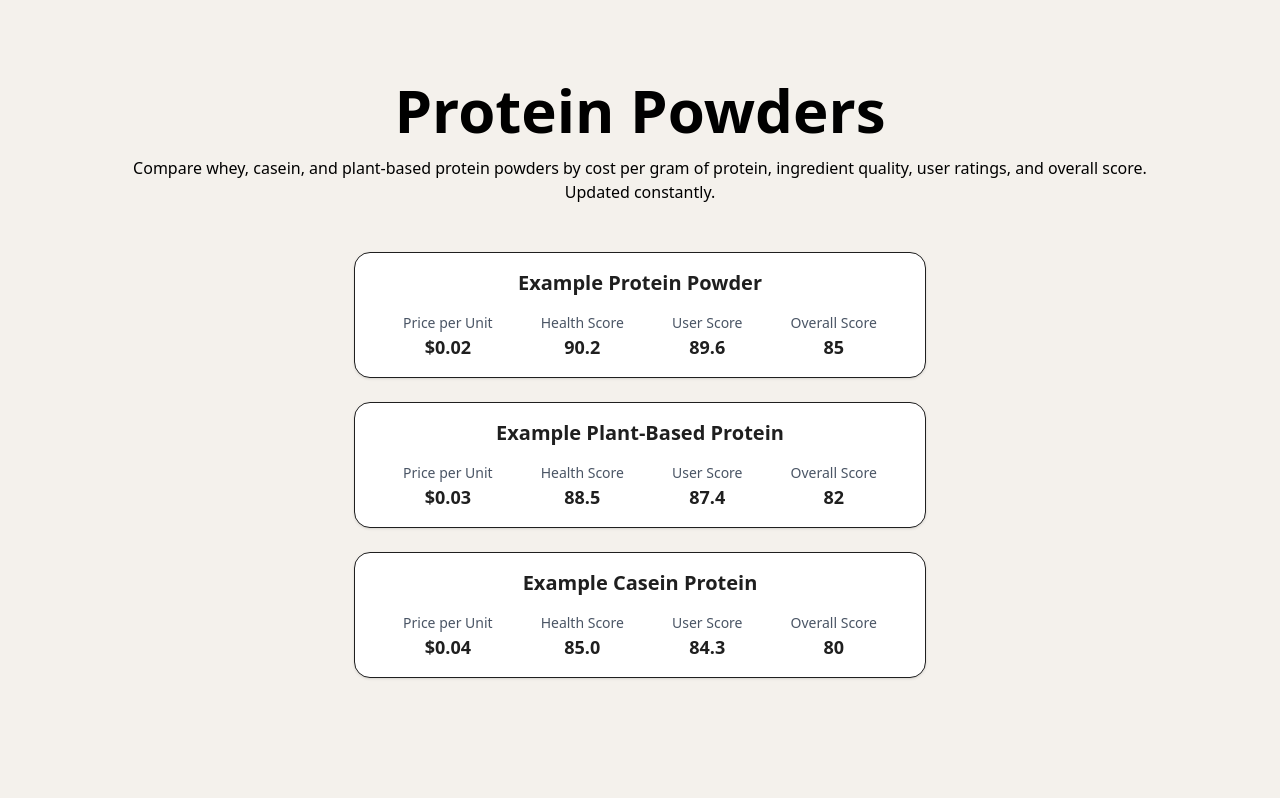
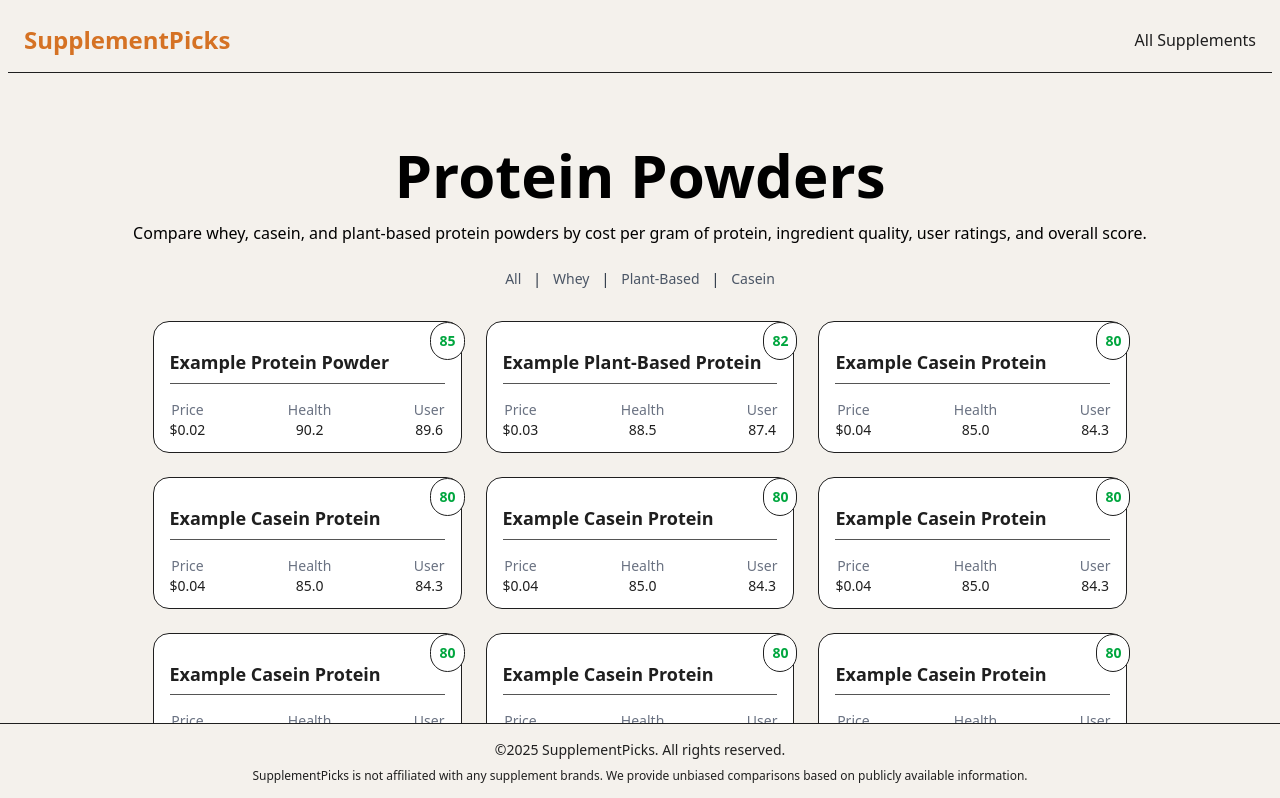
Before and after one commit to OmarAz01/sp-v2, a Next.js app in the folder frontend/: page /protein-powders in a window 1280 px wide. Shown: the top 798 px of the page. Built offline with nearby package versions, Linux system fonts and the light colour scheme.

Commit message:
Product card changes

```diff
--- a/frontend/src/app/layout.js
+++ b/frontend/src/app/layout.js
@@ -1,4 +1,5 @@
 import {Geist, Geist_Mono} from 'next/font/google'
+import Link from 'next/link'
 import './globals.css'
 
 export const metadata = {
@@ -9,7 +10,32 @@ export const metadata = {
 export default function RootLayout({children}) {
   return (
     <html lang='en'>
-      <body className={`bg-background p-2`}>{children}</body>
+      <body className={`bg-background p-2 flex flex-col items-center`}>
+        <header className='w-full max-w-screen-xl mx-auto'>
+          <nav className='flex justify-between items-center w-full px-4 py-4 border-b border-borderColor'>
+            <Link href='/' className='text-2xl font-bold text-brandName'>
+              SupplementPicks
+            </Link>
+            <ul className='flex space-x-6 text-textPrimary'>
+              <li>
+                <Link href='/directory'>All Supplements</Link>
+              </li>
+            </ul>
+          </nav>
+        </header>
+        <main className='max-w-screen-xl mx-auto mb-24'>{children}</main>
+        <footer className='border-t border-borderColor py-4 fixed bottom-0 w-full max-w-screen-xl bg-background z-10'>
+          <div className='max-w-screen-xl mx-auto px-4 text-center text-textPrimary'>
+            <p className='text-sm'>
+              &copy;{new Date().getFullYear()} SupplementPicks. All rights reserved.
+            </p>
+            <p className='text-xs mt-2'>
+              SupplementPicks is not affiliated with any supplement brands. We provide unbiased
+              comparisons based on publicly available information.
+            </p>
+          </div>
+        </footer>
+      </body>
     </html>
   )
 }
--- a/frontend/src/app/protein-powders/page.js
+++ b/frontend/src/app/protein-powders/page.js
@@ -1,18 +1,35 @@
 import SupplementList from '../../components/supplementList'
 
-export default function ProteinPowders({products}) {
+export default function ProteinPowders({searchParams}) {
   return (
     <>
       <div className='flex flex-col w-full items-center text-center'>
-        <div className='flex flex-col items-center mb-12 max-w-screen-lg'>
+        <div className='flex flex-col items-center mb-8 max-w-screen-lg'>
           <h1 className='md:text-6xl text-3xl font-bold mb-4 mt-12 xl:mt-18'>Protein Powders</h1>
           <p>
             Compare whey, casein, and plant-based protein powders by cost per gram of protein,
-            ingredient quality, user ratings, and overall score. Updated constantly.
+            ingredient quality, user ratings, and overall score.
           </p>
+          <div className='flex gap-3 mt-6 text-sm text-gray-600 text-start'>
+            <a href='/protein-powders' className='hover:underline'>
+              All
+            </a>
+            <span className='text-gray-800'>|</span>
+            <a href='/protein-powders?type=whey' className='hover:underline'>
+              Whey
+            </a>
+            <span className='text-gray-800'>|</span>
+            <a href='/protein-powders?type=plant' className='hover:underline'>
+              Plant-Based
+            </a>
+            <span className='text-gray-800'>|</span>
+            <a href='/protein-powders?type=casein' className='hover:underline'>
+              Casein
+            </a>
+          </div>
         </div>
         <div className='flex flex-col items-center w-full max-w-screen-lg'>
-          <SupplementList supplementName='protein powder' />
+          <SupplementList supplementName='protein powder' filters={searchParams} />
         </div>
       </div>
     </>
--- a/frontend/src/components/supplementList.jsx
+++ b/frontend/src/components/supplementList.jsx
@@ -48,46 +48,239 @@ async function fetchProducts(supplementName) {
       link: 'https://example.com/product3',
       overall: 80,
     },
+    {
+      name: 'Example Casein Protein',
+      ingredients: ['Micellar Casein', 'Natural Flavors', 'Stevia'],
+      pricePerUnit: 0.04,
+      healthScore: 85.0,
+      userScore: 84.3,
+      link: 'https://example.com/product3',
+      overall: 80,
+    },
+    {
+      name: 'Example Casein Protein',
+      ingredients: ['Micellar Casein', 'Natural Flavors', 'Stevia'],
+      pricePerUnit: 0.04,
+      healthScore: 85.0,
+      userScore: 84.3,
+      link: 'https://example.com/product3',
+      overall: 80,
+    },
+    {
+      name: 'Example Casein Protein',
+      ingredients: ['Micellar Casein', 'Natural Flavors', 'Stevia'],
+      pricePerUnit: 0.04,
+      healthScore: 85.0,
+      userScore: 84.3,
+      link: 'https://example.com/product3',
+      overall: 80,
+    },
+    {
+      name: 'Example Casein Protein',
+      ingredients: ['Micellar Casein', 'Natural Flavors', 'Stevia'],
+      pricePerUnit: 0.04,
+      healthScore: 85.0,
+      userScore: 84.3,
+      link: 'https://example.com/product3',
+      overall: 80,
+    },
+    {
+      name: 'Example Casein Protein',
+      ingredients: ['Micellar Casein', 'Natural Flavors', 'Stevia'],
+      pricePerUnit: 0.04,
+      healthScore: 85.0,
+      userScore: 84.3,
+      link: 'https://example.com/product3',
+      overall: 80,
+    },
+    {
+      name: 'Example Casein Protein',
+      ingredients: ['Micellar Casein', 'Natural Flavors', 'Stevia'],
+      pricePerUnit: 0.04,
+      healthScore: 85.0,
+      userScore: 84.3,
+      link: 'https://example.com/product3',
+      overall: 80,
+    },
+    {
+      name: 'Example Casein Protein',
+      ingredients: ['Micellar Casein', 'Natural Flavors', 'Stevia'],
+      pricePerUnit: 0.04,
+      healthScore: 85.0,
+      userScore: 84.3,
+      link: 'https://example.com/product3',
+      overall: 80,
+    },
+    {
+      name: 'Example Casein Protein',
+      ingredients: ['Micellar Casein', 'Natural Flavors', 'Stevia'],
+      pricePerUnit: 0.04,
+      healthScore: 85.0,
+      userScore: 84.3,
+      link: 'https://example.com/product3',
+      overall: 80,
+    },
+    {
+      name: 'Example Casein Protein',
+      ingredients: ['Micellar Casein', 'Natural Flavors', 'Stevia'],
+      pricePerUnit: 0.04,
+      healthScore: 85.0,
+      userScore: 84.3,
+      link: 'https://example.com/product3',
+      overall: 80,
+    },
+    {
+      name: 'Example Casein Protein',
+      ingredients: ['Micellar Casein', 'Natural Flavors', 'Stevia'],
+      pricePerUnit: 0.04,
+      healthScore: 85.0,
+      userScore: 84.3,
+      link: 'https://example.com/product3',
+      overall: 80,
+    },
+    {
+      name: 'Example Casein Protein',
+      ingredients: ['Micellar Casein', 'Natural Flavors', 'Stevia'],
+      pricePerUnit: 0.04,
+      healthScore: 85.0,
+      userScore: 84.3,
+      link: 'https://example.com/product3',
+      overall: 80,
+    },
+    {
+      name: 'Example Casein Protein',
+      ingredients: ['Micellar Casein', 'Natural Flavors', 'Stevia'],
+      pricePerUnit: 0.04,
+      healthScore: 85.0,
+      userScore: 84.3,
+      link: 'https://example.com/product3',
+      overall: 79,
+    },
+    {
+      name: 'Example Casein Protein',
+      ingredients: ['Micellar Casein', 'Natural Flavors', 'Stevia'],
+      pricePerUnit: 0.04,
+      healthScore: 85.0,
+      userScore: 84.3,
+      link: 'https://example.com/product3',
+      overall: 78,
+    },
+    {
+      name: 'Example Casein Protein',
+      ingredients: ['Micellar Casein', 'Natural Flavors', 'Stevia'],
+      pricePerUnit: 0.04,
+      healthScore: 85.0,
+      userScore: 84.3,
+      link: 'https://example.com/product3',
+      overall: 77,
+    },
+    {
+      name: 'Example Casein Protein',
+      ingredients: ['Micellar Casein', 'Natural Flavors', 'Stevia'],
+      pricePerUnit: 0.04,
+      healthScore: 85.0,
+      userScore: 84.3,
+      link: 'https://example.com/product3',
+      overall: 77,
+    },
+    {
+      name: 'Example Casein Protein',
+      ingredients: ['Micellar Casein', 'Natural Flavors', 'Stevia'],
+      pricePerUnit: 0.04,
+      healthScore: 85.0,
+      userScore: 84.3,
+      link: 'https://example.com/product3',
+      overall: 75,
+    },
+    {
+      name: 'Example Casein Protein',
+      ingredients: ['Micellar Casein', 'Natural Flavors', 'Stevia'],
+      pricePerUnit: 0.04,
+      healthScore: 85.0,
+      userScore: 84.3,
+      link: 'https://example.com/product3',
+      overall: 75,
+    },
+    {
+      name: 'Example Casein Protein',
+      ingredients: ['Micellar Casein', 'Natural Flavors', 'Stevia'],
+      pricePerUnit: 0.04,
+      healthScore: 85.0,
+      userScore: 84.3,
+      link: 'https://example.com/product3',
+      overall: 70,
+    },
+    {
+      name: 'Example Casein Protein',
+      ingredients: ['Micellar Casein', 'Natural Flavors', 'Stevia'],
+      pricePerUnit: 0.04,
+      healthScore: 85.0,
+      userScore: 84.3,
+      link: 'https://example.com/product3',
+      overall: 65,
+    },
+    {
+      name: 'Example Casein Protein',
+      ingredients: ['Micellar Casein', 'Natural Flavors', 'Stevia'],
+      pricePerUnit: 0.04,
+      healthScore: 85.0,
+      userScore: 84.3,
+      link: 'https://example.com/product3',
+      overall: 56,
+    },
   ]
 }
 
-export default async function SupplementList({supplementName}) {
-  const products = await fetchProducts(supplementName)
+export default async function SupplementList({supplementName, filters}) {
+  const sort = filters?.sort || 'overall'
+  const type = filters?.type || 'all'
+  const products = await fetchProducts(supplementName, {sort, type})
 
   return (
-    <div className='grid gap-6 max-w-screen-xl mx-auto px-4'>
-      {products.length === 0 ? (
-        <div className='text-center text-gray-500'>No products found.</div>
-      ) : (
-        products.map((product, idx) => (
+    <>
+      <div className='grid md:gap-6 gap-4 max-w-screen-xl mx-auto px-4 sm:grid-cols-2 lg:grid-cols-3'>
+        {products.map((product, idx) => (
           <div
             key={idx}
-            className='border border-borderColor rounded-2xl px-4 sm:px-12 pt-4 shadow-sm w-fit hover:shadow-lg hover:cursor-pointer transition bg-cardBackground text-textPrimary'
+            className='relative z-1 group border border-borderColor rounded-2xl bg-cardBackground text-textPrimary py-3 px-4'
           >
-            <div className='mb-4'>
-              <h2 className='text-xl font-semibold'>{product.name}</h2>
+            <div
+              className={`absolute top-0 -right-1 z-2 bg-white border border-borderColor text-sm font-semibold p-2 rounded-full ${
+                product.overall >= 80
+                  ? 'text-green-600'
+                  : product.overall >= 75
+                  ? 'text-yellow-600'
+                  : 'text-red-800'
+              }`}
+            >
+              {product.overall}
             </div>
-            <div className='flex flex-row justify-between w-fit space-x-4 sm:space-x-12 items-center mb-4'>
+
+            <h2 className='text-lg text-left mr-4 font-bold mt-4 mb-2 leading-snug'>
+              {product.name}
+            </h2>
+
+            <div className='flex justify-between text-sm text-textSecondary border-t pt-4'>
               <div className='flex flex-col'>
-                <span className='text-sm text-gray-600'>Price per Unit</span>
-                <span className='text-lg font-bold'>${product.pricePerUnit.toFixed(2)}</span>
+                <span className='text-gray-500'>Price</span>
+                <span className='text-textPrimary font-medium'>
+                  ${product.pricePerUnit.toFixed(2)}
+                </span>
               </div>
               <div className='flex flex-col'>
-                <span className='text-sm text-gray-600'>Health Score</span>
-                <span className='text-lg font-bold'>{product.healthScore.toFixed(1)}</span>
+                <span className='text-gray-500'>Health</span>
+                <span className='text-textPrimary font-medium'>
+                  {product.healthScore.toFixed(1)}
+                </span>
               </div>
               <div className='flex flex-col'>
-                <span className='text-sm text-gray-600'>User Score</span>
-                <span className='text-lg font-bold'>{product.userScore.toFixed(1)}</span>
-              </div>
-              <div className='flex flex-col'>
-                <span className='text-sm text-gray-600'>Overall Score</span>
-                <span className='text-lg font-bold'>{product.overall}</span>
+                <span className='text-gray-500'>User</span>
+                <span className='text-textPrimary font-medium'>{product.userScore.toFixed(1)}</span>
               </div>
             </div>
           </div>
-        ))
-      )}
-    </div>
+        ))}
+      </div>
+    </>
   )
 }
```
